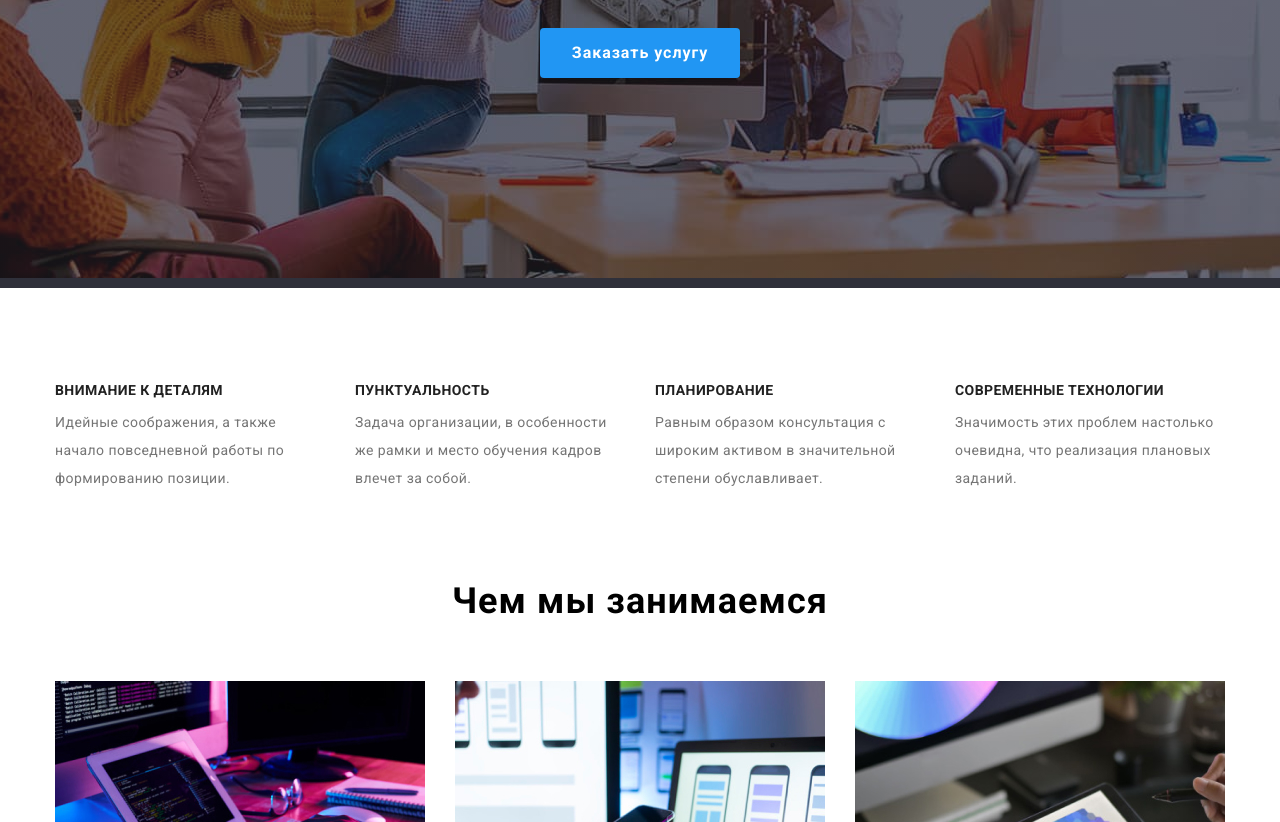
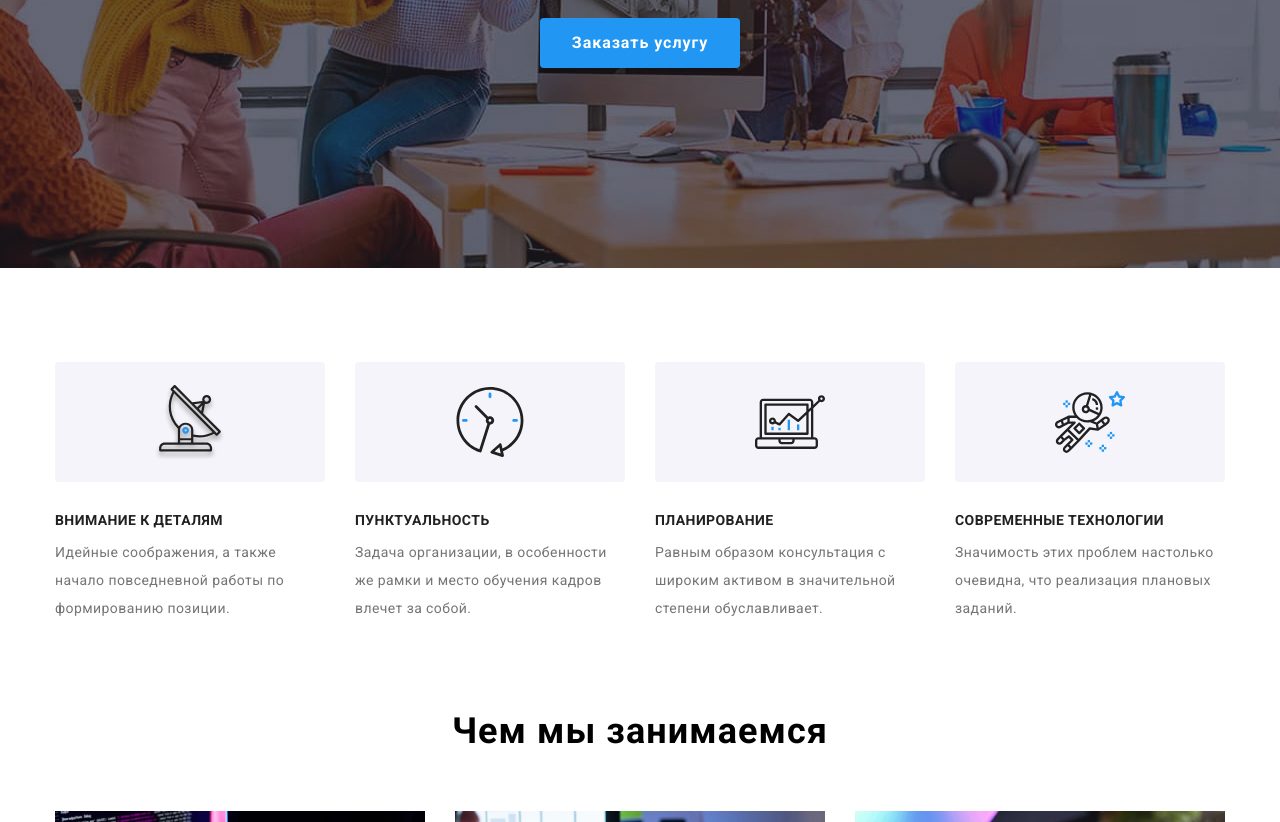
Before and after one commit to Vasylytsya777/goit-markup-hw-04, a plain HTML site: page index.html in a window 1280 px wide. Shown: the part 413-1235 px from the top of the page. Drawn offline with nearby package versions, Linux system fonts and the light colour scheme.

Commit message:
космонавтів додав

```diff
--- a/css/style.css
+++ b/css/style.css
@@ -77,6 +77,7 @@ body {
   display: flex;
   align-self: center;
 }
+
 /* Лого */
 .webstudio {
   font-family: Raleway, sans-serif;
@@ -89,6 +90,7 @@ body {
   padding-top: 24px;
   padding-bottom: 25px;
 }
+
 .logo {
   color: var(--accent-color);
 }
@@ -222,7 +224,7 @@ body {
   min-width: 200px;
   text-align: center;
   text-decoration: none;
-  margin: 10px 30px;
+
   background-color: var(--accent-color);
   color: var(--white-color);
   font-weight: 700;
@@ -235,6 +237,14 @@ body {
 /* Секція особливості*/
 /*=============   FEATURES   ==============*/
 /*переводим вертикальний список в горизонтальний */
+
+.section-features {
+  padding-top: 94px;
+  padding-bottom: 79px;
+  background-color: var(--white-color);
+  margin: 0 auto;
+}
+
 .features-flex {
   display: flex;
 }
@@ -245,12 +255,38 @@ body {
 .features-flex .item + .item {
   margin-left: 30px;
 }
-.section-features {
-  padding-top: 94px;
-  padding-bottom: 79px;
-  background-color: var(--white-color);
-  margin: 0 auto;
+
+.features-item::before {
+  display: block;
+  content: "";
+  height: 120px;
+  background: #f5f4fa;
+  border-radius: 4px;
+  background-size: contain;
+  background-repeat: no-repeat;
+  background-position: center;
 }
+
+.item-antenna::before {
+  background-image: url(/img/features/antenna.svg);
+  background-size: 70px;
+}
+
+.item-clock::before {
+  background-image: url(/img/features/clock.svg);
+  background-size: 70px;
+}
+
+.item-diagram::before {
+  background-image: url(/img/features/diagram.svg);
+  background-size: 70px;
+}
+
+.item-astronaut::before {
+  background-image: url(/img/features/astronaut.svg);
+  background-size: 70px;
+}
+
 .section-features .caption {
   font-weight: 700;
   font-size: 14px;
@@ -258,7 +294,7 @@ body {
   text-transform: uppercase;
   color: var(--main-text-color);
   letter-spacing: 0.03em;
-  margin-top: 0px;
+  margin-top: 30px;
   margin-bottom: 10px;
 }
 
--- a/index.html
+++ b/index.html
@@ -60,28 +60,28 @@
       <section class="section-features">
         <div class="container-features container">
           <ul class="features-flex list">
-          <li class="item">
+          <li class="features-item item item-antenna">
             <h2 class="caption">Внимание к деталям</h2>
             <p class="text">
               Идейные соображения, а также начало повседневной работы по
               формированию позиции.
             </p>
           </li>
-          <li class="item">
+          <li class="features-item item item-clock">
             <h2 class="caption">Пунктуальность</h2>
             <p class="text">
               Задача организации, в особенности же рамки и место обучения кадров
               влечет за собой.
             </p>
           </li>
-          <li class="item">
+           <li class="features-item item item-diagram">
             <h2 class="caption">Планирование</h2>
             <p class="text">
               Равным образом консультация с широким активом в значительной
               степени обуславливает.
             </p>
           </li>
-          <li class="item">
+          <li class="features-item item item-astronaut">
             <h2 class="caption">Современные технологии</h2>
             <p class="text">
               Значимость этих проблем настолько очевидна, что реализация
```
Also changed, not shown: img/features/antenna.svg (added), img/features/astronaut.svg (added), img/features/clock.svg (added), img/features/diagram.svg (added).
